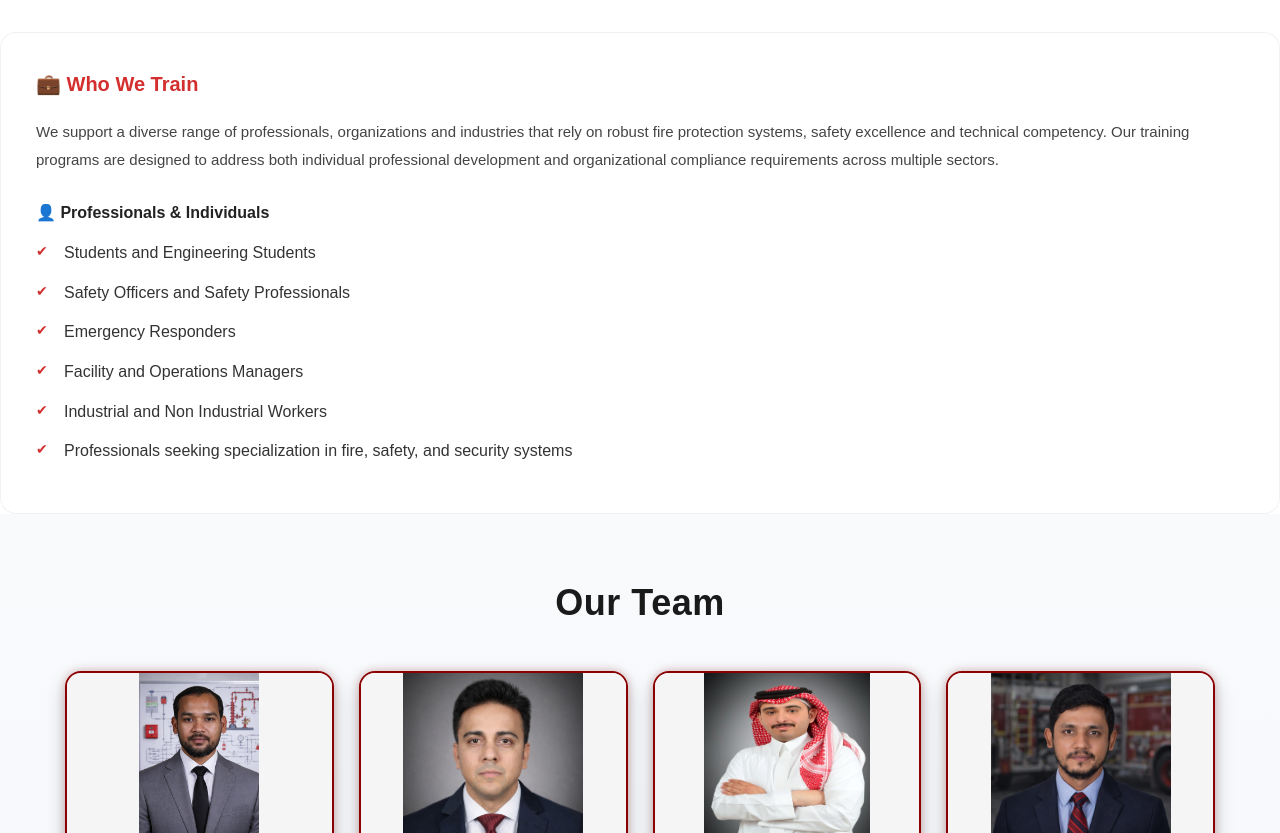
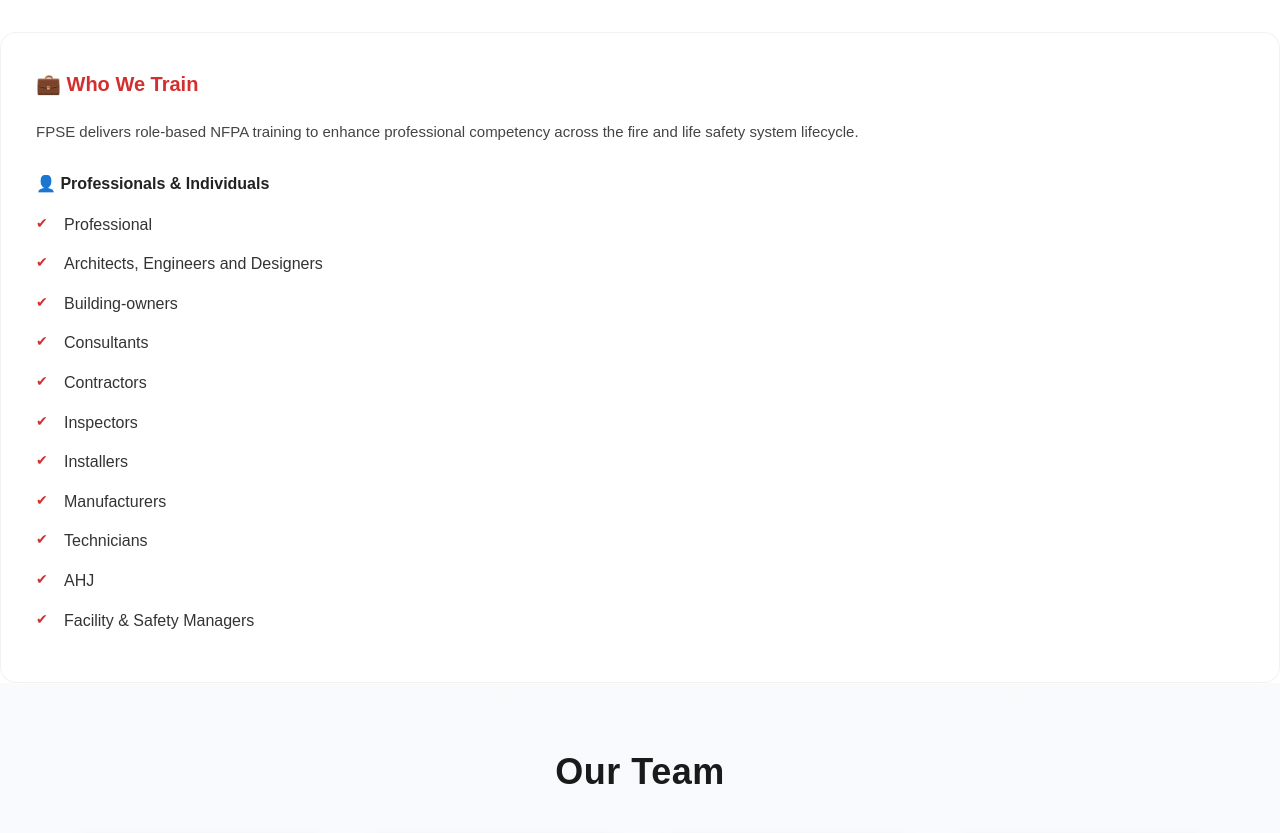
Before and after one commit to prashant766/FPSE, a plain HTML site: page about.html in a window 1280 px wide. Shown: the part 742-1575 px from the top of the page. Drawn offline with Linux system fonts and the light colour scheme.

Commit message:
Update homepage NFPA training content

```diff
--- a/about.html
+++ b/about.html
@@ -62,7 +62,7 @@ function googleTranslateElementInit() {
              <div class="sub-dropdown">
 
                            <a href="nfpa.html" class="nfpa-link">
-   <!-- <img src="NFPALOGO.png" alt="NFPA" class="nfpa-icon"> -->
+   <img src="NFPALOGO.png" alt="NFPA" class="nfpa-icon">
     NFPA CERTIFICATION COURSES
 </a>
 </a>
@@ -169,19 +169,23 @@ NICET PREPRATION COURSES </a>
                 <h3>💼 Who We Train</h3>
 
                 <p>
-                    We support a diverse range of professionals, organizations and industries that rely on robust fire protection systems, safety excellence and technical competency. Our training programs are designed to address both individual professional development and organizational compliance requirements across multiple sectors.
-                </p>
+FPSE delivers role-based NFPA training to enhance professional competency across the fire and life safety system lifecycle.                </p>
 
                 <div class="sub-section">
                     <h4>👤 Professionals & Individuals</h4>
 
                     <ul class="premium-list">
-                        <li>Students and Engineering Students</li>
-                        <li>Safety Officers and Safety Professionals</li>
-                        <li>Emergency Responders</li>
-                        <li>Facility and Operations Managers</li>
-                        <li>Industrial and Non Industrial Workers</li>
-                        <li>Professionals seeking specialization in fire, safety, and security systems</li>
+                        <li>Professional</li>
+                        <li>Architects, Engineers and Designers</li>
+                        <li>Building-owners</li>
+                        <li>Consultants</li>
+                        <li>Contractors</li>
+                        <li>Inspectors</li>
+                        <li>Installers</li>
+                        <li>Manufacturers</li>
+                        <li>Technicians</li>
+                        <li>AHJ</li>
+                        <li>Facility & Safety Managers</li>
                     </ul>
                 </div>
             </div>
```
Also changed, not shown: computer.html (+2 -2 lines), contact.html (+2 -2 lines), courses.html (+2 -2 lines), directory.html (+2 -2 lines), facilities.html (+2 -2 lines), fire.html (+2 -2 lines), icc.html (+2 -2 lines), ife.html (+2 -2 lines), index.html (+2 -2 lines), international.html (+2 -2 lines), nfpa.html (+2 -2 lines), nicet.html (+2 -2 lines), register.html (+2 -2 lines), review.html (+2 -2 lines), 1 more files.
